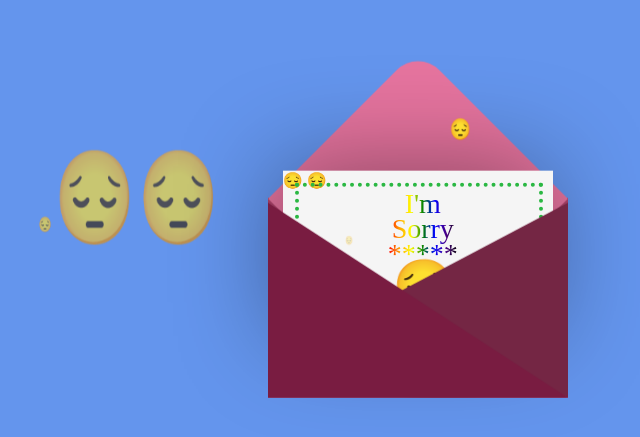
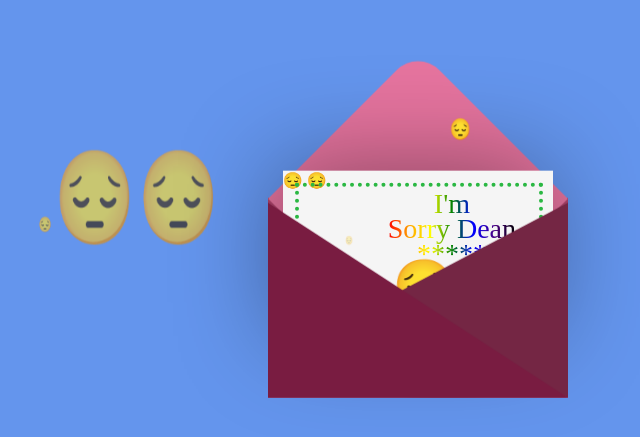
Before and after one commit to Subbalakshmi09/Sorry-Dean, a plain HTML site: page index.html in a window 1280 px wide. Shown: the part 107-544 px from the top of the page, without its empty margins (361-1001 px from the left). Drawn offline with Linux system fonts and the light colour scheme.

Commit message:
Update index.html

```diff
--- a/index.html
+++ b/index.html
@@ -19,7 +19,7 @@
                               </div>
 
                                      <div class="card"> &#128532;
-                                           <div class="text"> I'm <br> Sorry <br> <!--In place of star you guys can write NAME-->***** </div>&#128532;
+                                           <div class="text"> I'm <br> Sorry Dean<br> <!--In place of star you guys can write NAME-->***** </div>&#128532;
                                            <div class="card_emoji" style="font-size: 50px;">&#128532;</div>
                                           </div>
 
```
